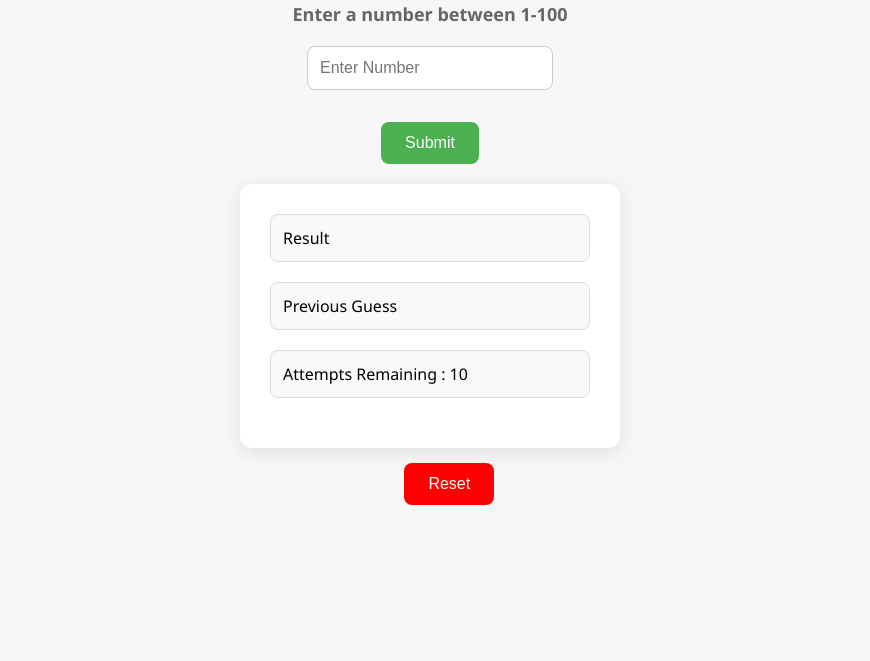
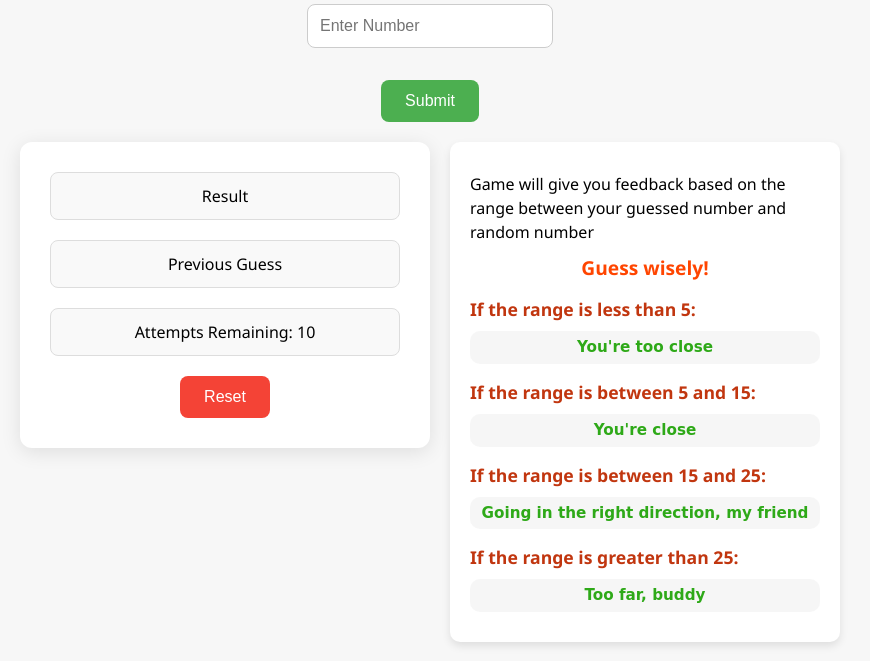
Before and after one commit to Sanjeev-Kumar08/Guess-The-Number, a plain HTML site: page index.html in a window 1280 px wide. Shown: the part 139-800 px from the top of the page, without its empty margins (210-1080 px from the left). Drawn offline with Linux system fonts and the light colour scheme.

Commit message:
UI Changes and Game Info Functionality Added

```diff
--- a/index.html
+++ b/index.html
@@ -6,6 +6,8 @@
   <title>Guess Number Game</title>
   <link rel="stylesheet" href="style.css">
 </head>
+<body>
+  <div class="container">
     <header>
       <h1>Guess The Number</h1>
       <h3>Enter a number between 1-100</h3>
@@ -13,16 +15,39 @@
       <button id="button" type="submit">Submit</button>
     </header>
 
-  <div class="parentDiv" style="margin-top: 20px;">
+    <div class="content">
+      <div class="parentDiv">
         <div id="result">Result</div>
         <div id="previousGuess">Previous Guess</div>
-    <div id="attempts">Attempts Remaining : 10</div>
-    <div style="margin-top: 10px;" id="status"></div>
-    <div style="margin-top: 10px;" id="showResult"></div>
+        <div id="attempts">Attempts Remaining: 10</div>
+        <div id="status"></div>
+        <div id="showResult"></div>
+        <button id="resetButton">Reset</button>
       </div>
-
-  <button style="background-color: red; margin-top: 15px;" id="resetButton">Reset</button>
-
+      <div class="game-info">
+        <div class="info">
+          <p>Game will give you feedback based on the range between your guessed number and random number</p>
+          <b>Guess wisely!</b>
+          <div class="feedback">
+            <span class="highlight">If the range is less than 5:</span>
+            <p class="description">You're too close</p>
+          </div>
+          <div class="feedback">
+            <span class="highlight">If the range is between 5 and 15:</span>
+            <p class="description">You're close</p>
+          </div>
+          <div class="feedback">
+            <span class="highlight">If the range is between 15 and 25:</span>
+            <p class="description">Going in the right direction, my friend</p>
+          </div>
+          <div class="feedback">
+            <span class="highlight">If the range is greater than 25:</span>
+            <p class="description">Too far, buddy</p>
+          </div>
+        </div>
+      </div>
+    </div>
+  </div>
+  <script src="script.js"></script>
 </body>
-<script src="script.js"></script>
 </html>
--- a/script.js
+++ b/script.js
@@ -1,8 +1,8 @@
 // console.log("Guess The Number!!")
 
 //Generate Random Number
-let randomNumebr = Math.round((Math.random() * 10)*10)
-console.log(`Random Number is : ${randomNumebr}`)
+let randomNumebr = Math.round((Math.random() * 10) * 10)
+// console.log(`Random Number is : ${randomNumebr}`)
 
 const inputElement = document.querySelector('#input')
 // const inputNumber = parseInt(inputElement.value);
@@ -39,11 +39,9 @@ const emptyInput = (event)=>{
   }
 } */
 
-function resetGame(){
+function resetGame() {
   alert("Game Reseted")
-  // console.log("Game Reset!")
-  randomNumebr = Math.round((Math.random() * 10)*10)
-  console.log(randomNumebr)
+  randomNumebr = Math.round((Math.random() * 10) * 10)
 
   result.innerText = "Result: ";
 
@@ -58,80 +56,64 @@ function resetGame(){
   statusDiv.innerHTML = "";
 }
 
-function checkstatus(inputNumber , randomNumebr){
+function checkstatus(inputNumber, randomNumebr) {
   const difference = Math.abs(randomNumebr - inputNumber);
-  // console.log(difference);
-  if(difference < 15 && difference > 5){
-    console.log("Your Number is Close to Random Number")
-    statusDiv.innerHTML = "Your Number is Close to Random Number"
+
+  if (difference < 5) {
+    statusDiv.innerHTML = "You're too close..."
   }
-  else if(difference < 5){
-    console.log("Your Number is Very Close to Random Number")
-    statusDiv.innerHTML = "Your Number is Very Close to Random Number"
+  else if (difference > 5 && difference < 15) {
+    statusDiv.innerHTML = "You're close..."
   }
-  else if(difference > 25){
-    console.log("Your Number is Too Large")
-    statusDiv.innerHTML = "Your Number is Too Large"
+  else if (difference > 15 && difference < 25) {
+    statusDiv.innerHTML = "Going in Right Direction my friend..."
   }
-  else{
-    console.log("Your'e on Right Track")
-    statusDiv.innerHTML = "Your'e on Right Track"
+  else {
+    statusDiv.innerHTML = "Too far buddy..."
   }
 }
 
-function playGame(){
+function playGame() {
   const inputNumber = parseInt(inputElement.value);
-    if(inputNumber>=0 && inputNumber<=100){
+  if (inputNumber > 0 && inputNumber <= 100 && attempts >= 1) {
     previousGuesses.push(inputNumber);
-      checkstatus(inputNumber , randomNumebr);
-      if(attempts >= 1){
-        if(inputNumber === randomNumebr){
+    checkstatus(inputNumber, randomNumebr);
+    if (inputNumber === randomNumebr) {
       alert(`You Won! Number Was : ${randomNumebr}`)
       result.innerText = "Found!"
       resetGame();
     }
-        else{
+    else {
       result.innerText = "Not Found!"
 
-        //Display Previous Guesses on Page
       previousGuessesElement.innerHTML = `Previous Guess : ${previousGuesses}`
-        // console.log(previousGuesses)
-
-        //Display remaining Attempts
       attempsRemainig.innerHTML = `Attempts Remainig : ${--attempts}`
     }
   }
-      else{
+  else if (attempts <= 1) {
     alert("No Attempts Remaining")
     result.innerText = "You Lost!"
-
-        //showResult
-        // console.log(showResult)
     showResult.innerHTML = `Number Was : ${randomNumebr}`
   }
-    }
-    else{
+  else {
     alert("Please Enter a Number Between 1-100")
   }
 }
 
-function rungame(){
+function rungame() {
   playGame();
-  //clear the input
   inputElement.value = "";
 }
 
-const rungameOnKey = (event)=>{
-  if(event.key === 'Enter'){
+const rungameOnKey = (event) => {
+  if (event.key === 'Enter') {
     playGame();
-    //clear the input
     inputElement.value = "";
   }
-  // inputElement.addEventListener('keydown' , emptyInput , false);
 }
 
-resetbutton.addEventListener('click' , resetGame, false)
+resetbutton.addEventListener('click', resetGame, false)
 
-submitButton.addEventListener('click' , rungame , false)
+submitButton.addEventListener('click', rungame, false)
 
 inputElement.addEventListener('keydown', rungameOnKey, false)
--- a/style.css
+++ b/style.css
@@ -1,25 +1,41 @@
+/* General Styles */
 body {
   font-family: 'Segoe UI', Tahoma, Geneva, Verdana, sans-serif;
   background-color: #f7f7f7;
   margin: 0;
   padding: 0;
+  display: flex;
+  justify-content: center;
+  align-items: center;
+  min-height: 100vh;
 }
 
+.container {
+  display: flex;
+  flex-direction: column;
+  align-items: center;
+  gap: 20px;
+  width: 90%;
+  max-width: 1200px;
+}
+
+/* Header */
 header {
   text-align: center;
-    padding-top: 50px;
 }
 
 h1 {
-    color: #333;
+  color: #ff0303;
   font-size: 36px;
   margin-bottom: 10px;
+  font-family:cursive;
 }
 
 h3 {
-    color: #666;
+  color: #f54040;
   font-size: 18px;
   margin-bottom: 20px;
+  font-family: cursive;
 }
 
 #input {
@@ -29,6 +45,12 @@ body {
   border: 1px solid #ccc;
   border-radius: 8px;
   margin-bottom: 10px;
+}
+
+#input:focus {
+  border: 1px solid rgb(255, 0, 0);
+  box-shadow: 0px 0px 2px #d32f2f;
+  outline: none;
 }
 
 #button {
@@ -46,13 +68,35 @@ body {
   background-color: #45a049;
 }
 
+#status, #showResult {
+  display: none; /* Hidden by default */
+  margin-top: 10px;
+}
+
+#status:not(:empty), #showResult:not(:empty) {
+  display: block; /* Visible only when they have content */
+}
+
+
+/* Layout */
+.content {
+  display: flex;
+  flex-wrap: wrap;
+  gap: 20px;
+  justify-content: center;
+  align-items: flex-start;
+  width: 100%;
+}
+
+/* Main Game Info (Parent Div) */
 .parentDiv {
   background-color: #fff;
-    width: 320px;
-    margin: 0 auto;
+  flex: 1;
   padding: 30px;
   border-radius: 12px;
   box-shadow: 0 4px 20px rgba(0, 0, 0, 0.1);
+  max-width: 350px;
+  text-align: center;
 }
 
 #result, #previousGuess, #attempts, #status, #showResult {
@@ -70,7 +114,6 @@ body {
   color: white;
   border: none;
   border-radius: 8px;
-    margin-left: 48%;
   cursor: pointer;
   transition: background-color 0.3s ease;
 }
@@ -78,11 +121,62 @@ body {
 #resetButton:hover {
   background-color: #d32f2f;
 }
-  #status, #showResult {
-    display: none; /* Hide the divs by default */
+
+/* Game Info Section */
+.game-info {
+  background-color: #ffffff;
+  flex: 1;
+  border-radius: 10px;
+  box-shadow: 0 4px 8px rgba(0, 0, 0, 0.1);
+  padding: 20px;
+  max-width: 350px;
+}
+
+.feedback{
+  margin-top: 1rem;
+}
+
+.game-info p {
+  font-size: 1rem;
+  /* color: #333; */
+  line-height: 1.5;
+  margin: 10px 0;
+}
+
+.game-info .highlight {
+  font-size: 1.1rem;
+  font-weight: 600;
+  color: #c1360f;
+  display: block;
+  position: relative;
+}
+
+.game-info .description {
+  font-size: 0.95rem;
   margin-top: 10px;
 }
 
-  #status:not(:empty), #showResult:not(:empty) {
-    display: block; /* Show the divs when they have content */
+.description{
+  font-family:cursive;
+  font-weight: 600;
+  background: #dfdfdf48;
+  color: #2ea918;
+  border-radius: 10px;
+  text-align: center;
+  padding: 5px;
 }
+
+.game-info b {
+  font-size: 1.2rem;
+  color: #ff4500;
+  display: block;
+  text-align: center;
+}
+
+/* Responsive Design */
+@media (max-width: 768px) {
+  .content {
+    flex-direction: column;
+    align-items: center;
+  }
+}
```
Lines whose indentation alone changed are shown as unchanged.
